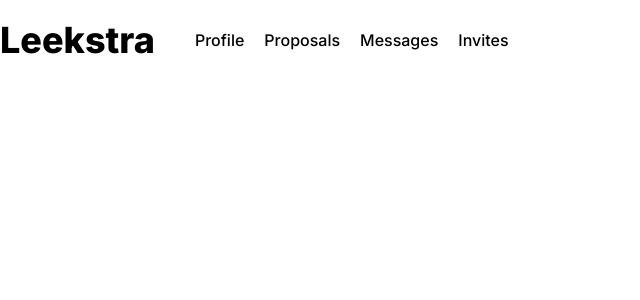
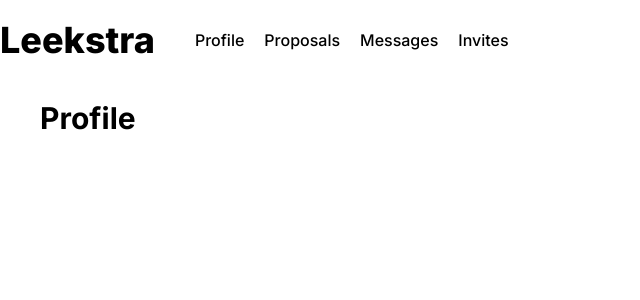
Before and after one commit to mmesomasaint/Leekstra, a Next.js app: page /dashboard/host/1/proposals in a window 1280 px wide. Shown: the top 300 px of the page, without its empty margins (0-640 px from the left). Built offline with nearby package versions, Linux system fonts and the light colour scheme.

Commit message:
Fix: Add the header

```diff
--- a/app/dashboard/host/[id]/proposals/page.tsx
+++ b/app/dashboard/host/[id]/proposals/page.tsx
@@ -1,8 +1,13 @@
+import Header from "@/components/header";
+
 export default function Proposals() {
   return (
+    <div className='px-10'>
+      <Header size='xl'>Profile</Header>
     <div className='grid grid-cols-3 gap-10'>
       <div className='px-10'></div>
       <div className='col-span-2 flex flex-col justify-start items-stretch gap-4 px-10'></div>
     </div>
+    </div>
   )
 }
```
